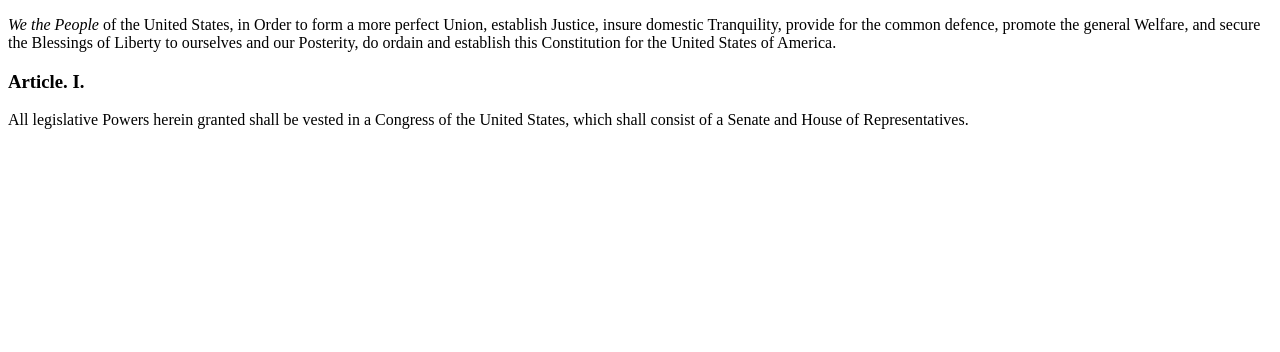
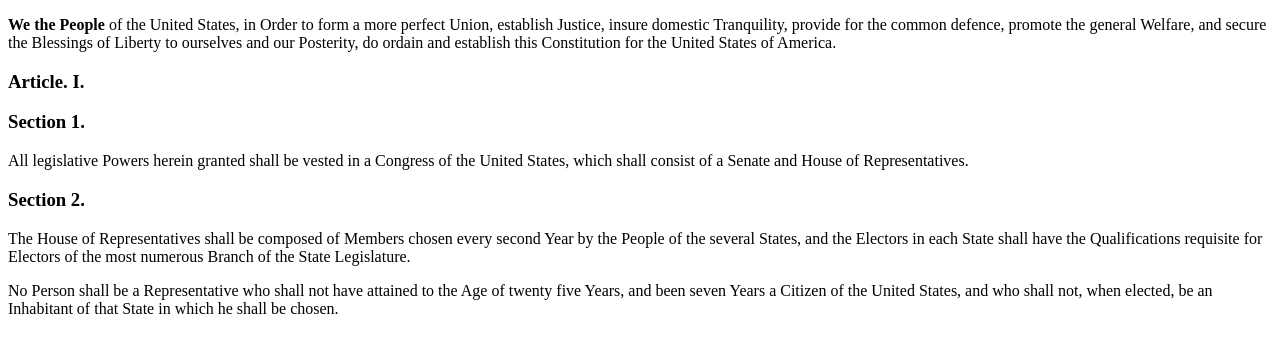
Before and after one commit to CosmoD0G/unit3, a plain HTML site: page constitution.html in a window 1280 px wide. Drawn offline with Linux system fonts and the light colour scheme.

Commit message:
gfdhdfgh

```diff
--- a/constitution.html
+++ b/constitution.html
@@ -7,14 +7,29 @@
     </head>
 
     <body>
-       <p><em>We the People</em> of the United States, in Order to form a more perfect Union, establish Justice, insure domestic
+       <p><b>We the People</b> of the United States, in Order to form a more perfect Union, establish Justice, insure domestic
         Tranquility, provide for the common defence, promote the general Welfare, and secure the Blessings of Liberty to
         ourselves and our Posterity, do ordain and establish this Constitution for the United States of America.</p>
 
         <h3>Article. I.</h3>
 
+        <h3>Section 1.</h3>
+
         <p>All legislative Powers herein granted shall be vested in a Congress of the United States, which shall consist of a
             Senate and House of Representatives.</p>
+
+        <h3>Section 2.</h3>
+
+        <p>The House of Representatives shall be composed of Members chosen every second Year by the People of the
+            several States, and the Electors in each State shall have the Qualifications requisite for Electors of the most
+            numerous Branch of the State Legislature.</p>
+
+            <p>No Person shall be a Representative who shall not have attained to the Age of twenty five Years, and been seven
+                Years a Citizen of the United States, and who shall not, when elected, be an Inhabitant of that State in which he shall
+                be chosen.
+                </p>
+
+
     </body>
 
 
```
